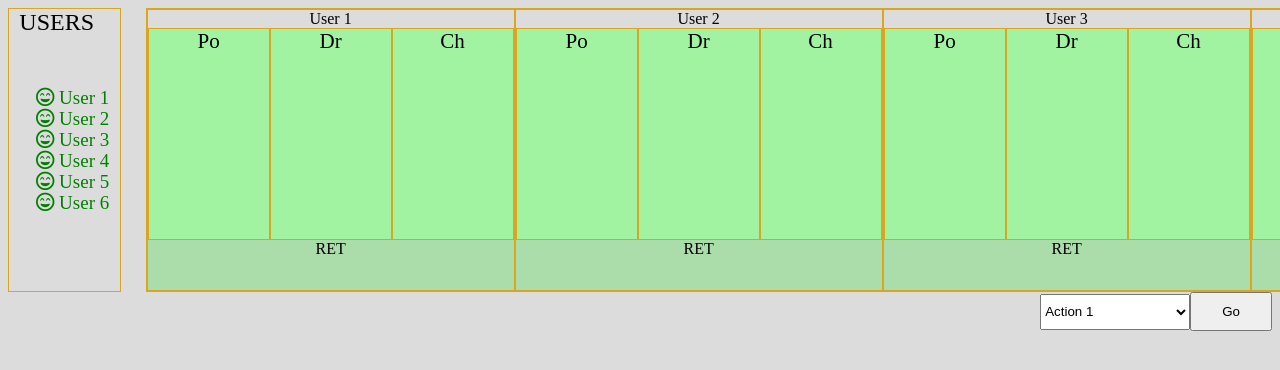
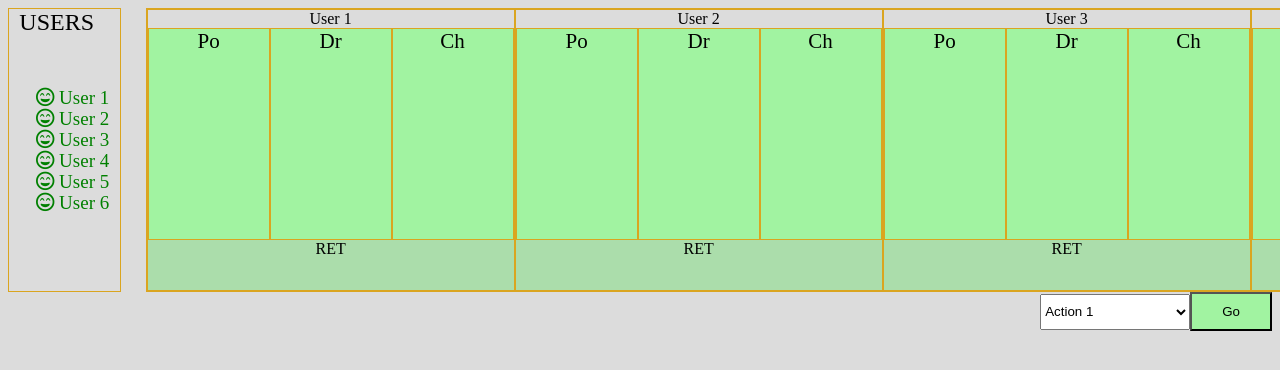
Before and after one commit to danasugu/cards-game, a plain HTML site: page master.html in a window 1280 px wide. Shown: the top 370 px of the page. Drawn offline with Linux system fonts and the light colour scheme.

Commit message:
Update master.css

```diff
--- a/css/master.css
+++ b/css/master.css
@@ -120,3 +120,7 @@ body {
 .btn {
   padding: 10px 30px;
 }
+.btn-action {
+  padding: 10px 30px;
+  background-color: #a1f3a1;
+}
```
